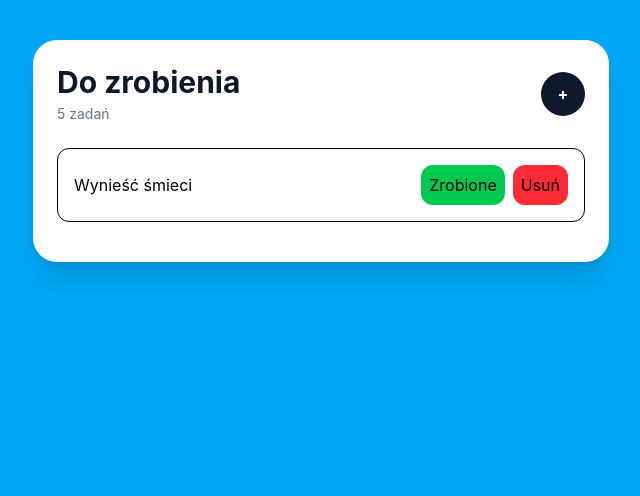
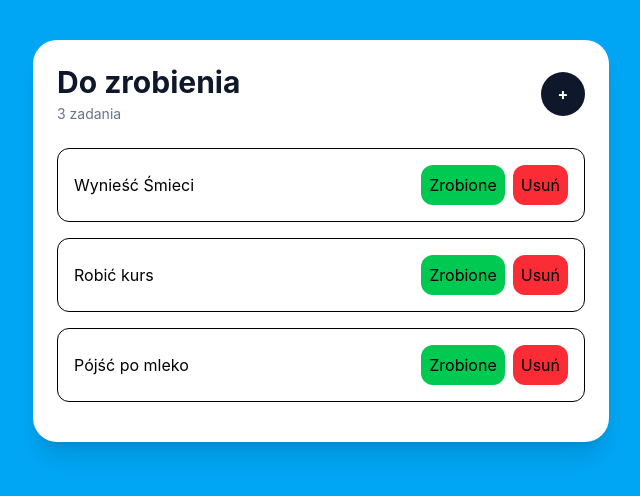
Before and after one commit to G3rw4nt/react-todo-app, a React (Vite) app: page / in a window 1280 px wide. Shown: the top 496 px of the page, without its empty margins (319-959 px from the left). Built offline with nearby package versions, Linux system fonts and the light colour scheme.

Commit message:
added tasks states and working task counter

```diff
--- a/src/App.jsx
+++ b/src/App.jsx
@@ -1,9 +1,16 @@
 import { useState } from "react";
 import { Header } from "./components/Header";
 import { NewTaskForm } from "./components/NewTaskForm";
-import { Task } from "./components/Task";
+import { TaskList } from "./components/TaskList";
 function App() {
   const [isFormShown, setIsFormShown] = useState(false);
+  const initialTasks = [
+    { description: "Wynieść Śmieci", priority: "High" },
+    { description: "Robić kurs", priority: "High" },
+    { description: "Pójść po mleko", priority: "High" },
+  ];
+  const [tasks, setTasks] = useState(initialTasks);
+
   return (
     <main className="min-h-screen bg-sky-500 px-4 py-10 font-sans">
       <div className="mx-auto max-w-xl rounded-3xl bg-white p-6 shadow-xl">
@@ -11,10 +18,11 @@ function App() {
           <Header
             onToggleForm={() => setIsFormShown((prev) => !prev)}
             isFormShown={isFormShown}
+            numberOfTasks={tasks.length}
           />
           <NewTaskForm isFormShown={isFormShown} />
         </div>
-        <Task />
+        <TaskList tasks={tasks} />
       </div>
     </main>
   );
--- a/src/components/Header.jsx
+++ b/src/components/Header.jsx
@@ -1,9 +1,11 @@
-export function Header({ onToggleForm, isFormShown }) {
+export function Header({ onToggleForm, isFormShown, numberOfTasks }) {
   return (
     <header className="mb-6 flex items-center justify-between gap-4">
       <div>
         <h1 className="text-3xl font-bold text-slate-900">Do zrobienia</h1>
-        <h2 className="mt-1 text-sm text-slate-500">5 zadań</h2>
+        <h2 className="mt-1 text-sm text-slate-500">
+          {numberOfTasks} {getTaskWord(numberOfTasks)}
+        </h2>
       </div>
       <button
         onClick={onToggleForm}
@@ -15,3 +17,22 @@ export function Header({ onToggleForm, isFormShown }) {
     </header>
   );
 }
+
+function getTaskWord(count) {
+  const lastDigit = count % 10;
+  const lastTwoDigits = count % 100;
+
+  if (count === 1) {
+    return "zadanie";
+  }
+
+  if (
+    lastDigit >= 2 &&
+    lastDigit <= 4 &&
+    !(lastTwoDigits >= 12 && lastTwoDigits <= 14)
+  ) {
+    return "zadania";
+  }
+
+  return "zadań";
+}
--- a/src/components/Task.jsx
+++ b/src/components/Task.jsx
@@ -1,7 +1,7 @@
-export function Task() {
+export function Task({ taskDecription, priority }) {
   return (
     <div className="border rounded-xl my-4 hover:bg-gray-200 transition flex justify-between items-center p-4">
-      <span>Wynieść śmieci</span>
+      <span>{taskDecription}</span>
       <div className="flex gap-2 ">
         <button
           type="button"
--- /dev/null
+++ b/src/components/TaskList.jsx
@@ -0,0 +1,7 @@
+import { Task } from "./Task";
+export function TaskList({ tasks }) {
+  const tasksElement = tasks.map((t) => (
+    <Task taskDecription={t.description} priority={t.priority} />
+  ));
+  return tasksElement;
+}
```
